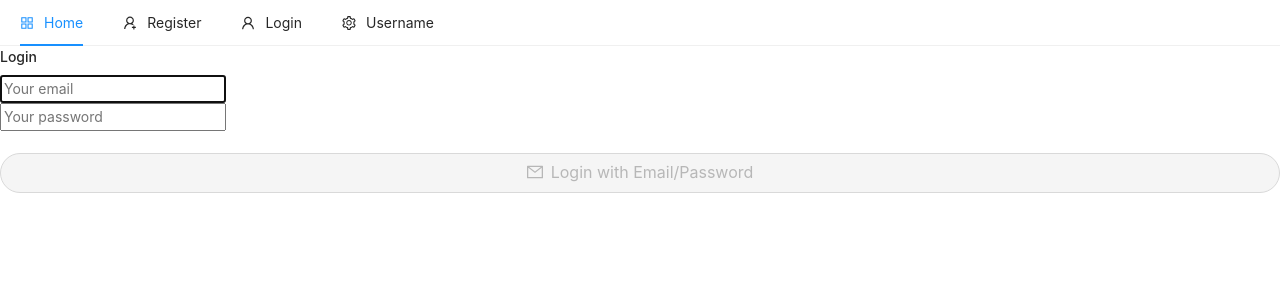
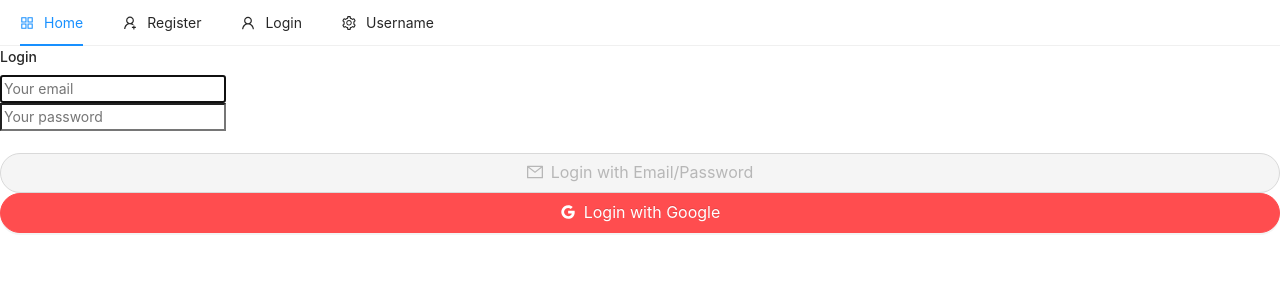
Before and after one commit to dontrellthedeveloper/mern-tech-ecommerce, a React (Create React App) app: page /login in a window 1280 px wide. Shown: the top 300 px of the page. Built offline with nearby package versions, Linux system fonts and the light colour scheme; no server answers.

Commit message:
added the ability to login with google

```diff
--- a/src/pages/auth/Login.js
+++ b/src/pages/auth/Login.js
@@ -1,27 +1,66 @@
 import React, { useState } from "react";
-import { auth } from "../../firebase";
+import { auth, googleAuthProvider } from "../../firebase";
 import { toast } from "react-toastify";
 import { Button } from "antd";
-import { MailOutlined } from "@ant-design/icons";
+import { MailOutlined, GoogleOutlined } from "@ant-design/icons";
+import { useDispatch } from "react-redux";
 
-const Login = () => {
+const Login = ({ history }) => {
     const [email, setEmail] = useState("");
-    const [password, setPassword] = useState('');
+    const [password, setPassword] = useState("");
+    const [loading, setLoading] = useState(false);
+
+    let dispatch = useDispatch();
 
     const handleSubmit = async (e) => {
         e.preventDefault();
+        setLoading(true);
+        // console.table(email, password);
+        try {
+            const result = await auth.signInWithEmailAndPassword(email, password);
+            // console.log(result);
+            const { user } = result;
+            const idTokenResult = await user.getIdTokenResult();
 
-        try {
-            const result = auth.signInWithEmailAndPassword(email, password);
-            console.log(result);
-        } catch (e) {
+            dispatch({
+                type: "LOGGED_IN_USER",
+                payload: {
+                    email: user.email,
+                    token: idTokenResult.token,
+                },
+            });
+            history.push("/");
+        } catch (error) {
+            console.log(error);
+            toast.error(error.message);
+            setLoading(false);
+        }
+    };
 
-        }
+    const googleLogin = async () => {
+        auth
+            .signInWithPopup(googleAuthProvider)
+            .then(async (result) => {
+                const { user } = result;
+                const idTokenResult = await user.getIdTokenResult();
+                dispatch({
+                    type: "LOGGED_IN_USER",
+                    payload: {
+                        email: user.email,
+                        token: idTokenResult.token,
+                    },
+                });
+                history.push("/");
+            })
+            .catch((err) => {
+                console.log(err);
+                toast.error(err.message);
+            });
     };
 
     const loginForm = () => (
         <form onSubmit={handleSubmit}>
-            <div className='form-group'>
+            <div className="form-group">
                 <input
                     type="email"
                     className="form-control"
@@ -32,10 +71,9 @@
                 />
             </div>
 
-
-            <div className='form-group'>
+            <div className="form-group">
                 <input
-                    type="email"
+                    type="password"
                     className="form-control"
                     value={password}
                     onChange={(e) => setPassword(e.target.value)}
@@ -43,8 +81,7 @@
                 />
             </div>
 
-
-            <br/>
+            <br />
             <Button
                 onClick={handleSubmit}
                 type="primary"
@@ -64,9 +101,24 @@
         <div className="container p-5">
             <div className="row">
                 <div className="col-md-6 offset-md-3">
-                    <h4>Login</h4>
+                    {loading ? (
+                        <h4 className="text-danger">Loading...</h4>
+                    ) : (
+                        <h4>Login</h4>
+                    )}
+                    {loginForm()}
 
-                    {loginForm()}
+                    <Button
+                        onClick={googleLogin}
+                        type="danger"
+                        className="mb-3"
+                        block
+                        shape="round"
+                        icon={<GoogleOutlined />}
+                        size="large"
+                    >
+                        Login with Google
+                    </Button>
                 </div>
             </div>
         </div>
```
